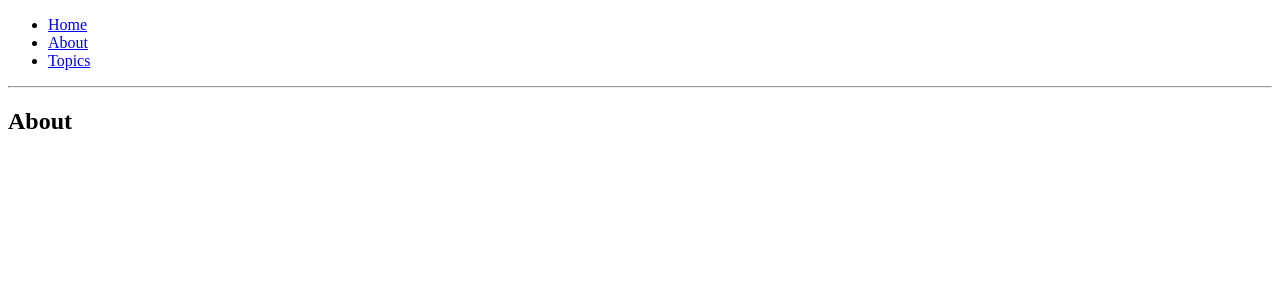
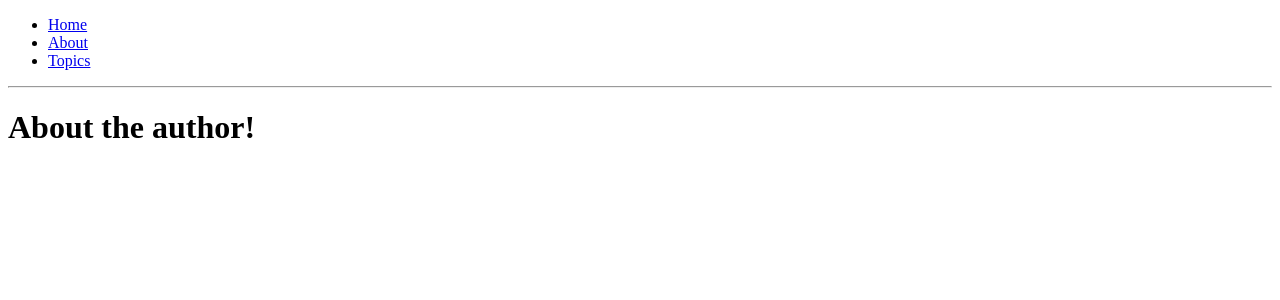
Before and after one commit to tanpatrick/timetify, a React app: page /about in a window 1280 px wide. Shown: the top 300 px of the page. Built offline with nearby package versions, Linux system fonts and the light colour scheme; the HTML template or start-up script is replaced by a standard one.

Commit message:
Move home and about page (component) into its own file

```diff
--- a/src/js/app.jsx
+++ b/src/js/app.jsx
@@ -2,8 +2,8 @@ import React from 'react'
 import {
     render
 } from 'react-dom'
-import BasicExample from './routes'
+import Routes from './routes'
 
-render(<BasicExample />,
+render(<Routes />,
     document.querySelector('#app')
 )
--- /dev/null
+++ b/src/js/routes/about.jsx
@@ -0,0 +1,17 @@
+import React, { Component } from 'react'
+
+class About extends Component {
+    constructor(props) {
+        super(props);
+    }
+
+    render() {
+        return (
+            <div>
+                <h1>About the author!</h1>
+            </div>
+        )
+    }
+}
+
+export default About;
--- /dev/null
+++ b/src/js/routes/home.jsx
@@ -0,0 +1,17 @@
+import React, { Component } from 'react'
+
+class Home extends Component {
+    constructor(props) {
+        super(props);
+    }
+
+    render() {
+        return (
+            <div>
+                <h1>Welcome, User!</h1>
+            </div>
+        )
+    }
+}
+
+export default Home;
--- a/src/js/routes/index.jsx
+++ b/src/js/routes/index.jsx
@@ -4,6 +4,9 @@ import {
     Route,
     Link
 } from 'react-router-dom'
+
+import Home from './home'
+import About from './about'
 
 const Routes = () => (
     <Router>
@@ -21,18 +24,6 @@ const Routes = () => (
             <Route path="/topics" component={Topics} />
         </div>
     </Router>
-)
-
-const Home = () => (
-    <div>
-        <h2>Home</h2>
-    </div>
-)
-
-const About = () => (
-    <div>
-        <h2>About</h2>
-    </div>
 )
 
 const Topics = ({ match }) => (
```
